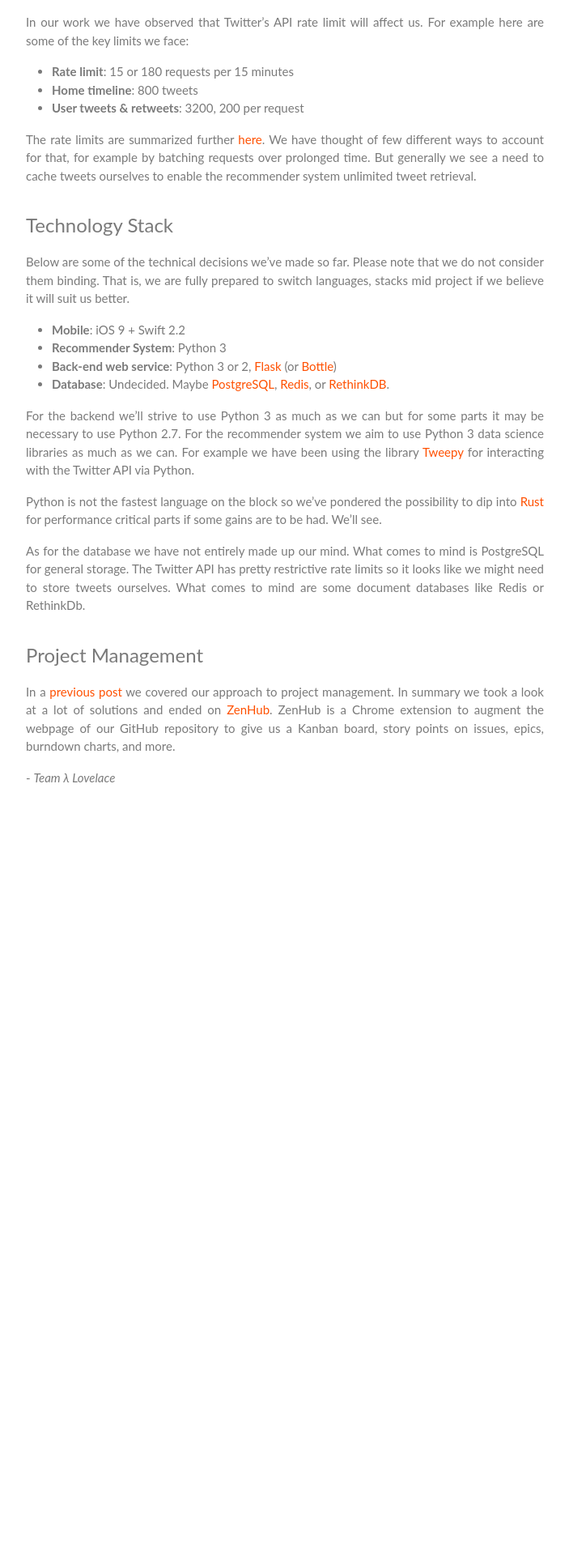
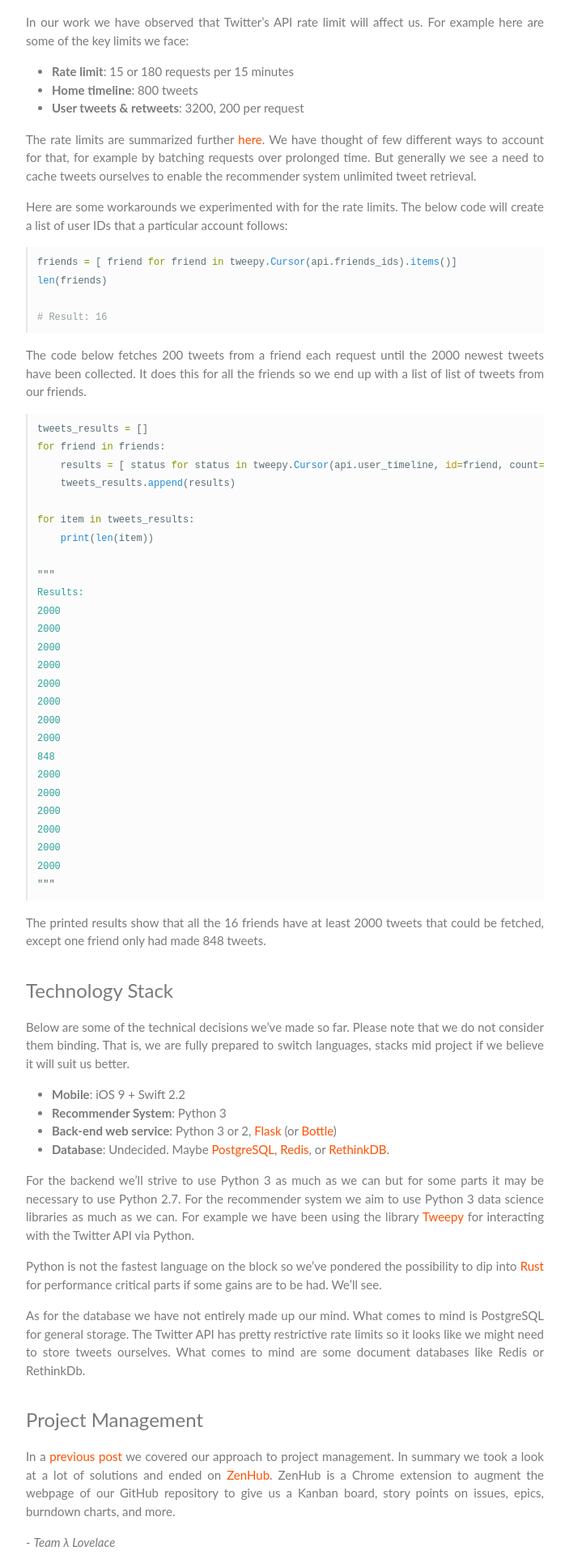
Before and after one commit to jonrh/lambda-lovelace, a Jekyll site: the page built from _posts/2016-05-27-week-3-blog.md, in a window 1280 px wide. Shown: the part 2227-4147 px from the top of the page at 81% size, without its empty margins (288-991 px from the left). Built offline with Jekyll 4.4.1, drawn with Linux system fonts in a browser that asks for light colours; before the commit the page ends 3262 px from its top, so only the background shows below that.

Commit message:
Added code samples to week 3 blog, data sources

````diff
--- a/_posts/2016-05-27-week-3-blog.md
+++ b/_posts/2016-05-27-week-3-blog.md
@@ -54,6 +54,48 @@
 
 The rate limits are summarized further [here](https://dev.twitter.com/rest/public/rate-limits). We have thought of few different ways to account for that, for example by batching requests over prolonged time. But generally we see a need to cache tweets ourselves to enable the recommender system unlimited tweet retrieval.
 
+Here are some workarounds we experimented with for the rate limits. The below code will create a list of user IDs that a particular account follows:
+
+```python
+friends = [ friend for friend in tweepy.Cursor(api.friends_ids).items()]
+len(friends)
+
+# Result: 16
+```
+
+The code below fetches 200 tweets from a friend each request until the 2000 newest tweets have been collected. It does this for all the friends so we end up with a list of list of tweets from our friends.
+
+```python
+tweets_results = []
+for friend in friends:
+    results = [ status for status in tweepy.Cursor(api.user_timeline, id=friend, count=200).items(2000)]
+    tweets_results.append(results)
+
+for item in tweets_results:
+    print(len(item))
+
+"""
+Results:
+2000
+2000
+2000
+2000
+2000
+2000
+2000
+2000
+848
+2000
+2000
+2000
+2000
+2000
+2000
+"""
+```
+
+The printed results show that all the 16 friends have at least 2000 tweets that could be fetched, except one friend only had made 848 tweets.
+
 
 ### Technology Stack
 Below are some of the technical decisions we've made so far. Please note that we do not consider them binding. That is, we are fully prepared to switch languages, stacks mid project if we believe it will suit us better.
--- a/_sass/_base.scss
+++ b/_sass/_base.scss
@@ -124,6 +124,7 @@
 code {
     padding: 1px 5px;
     font-family: $code-font-family;
+    font-size: 0.8em;
 }
 
 pre {
````
